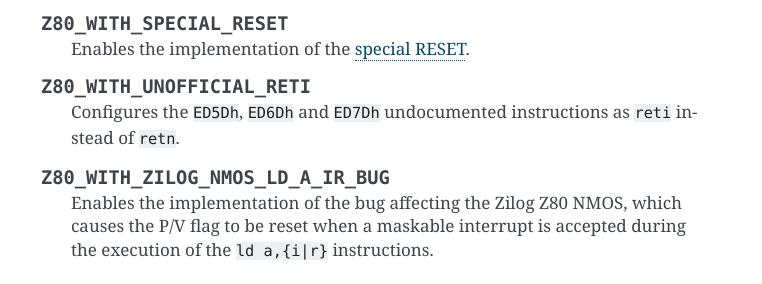
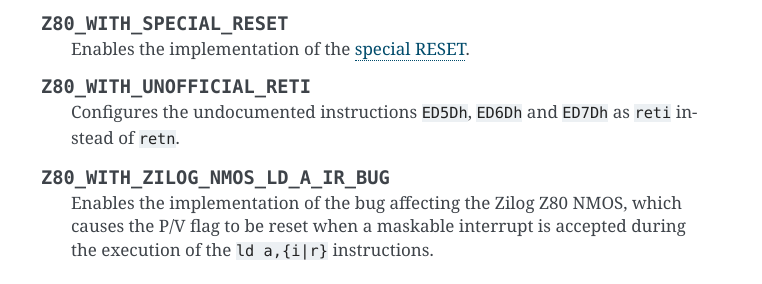
Before and after one commit to redcode/Z80, a Sphinx documentation site: the page built from documentation/Integration.rst, in a window 1280 px wide and 900 px high, scrolled down 1919 px. Shown: the part 483-767 px from the top of the window, without its empty margins (379-1141 px from the left). Built offline with Sphinx 7.4.7, drawn with Linux system fonts in a browser that asks for light colours.

Commit message:
Grammatical correctness.

```diff
--- a/documentation/Installation.rst
+++ b/documentation/Installation.rst
@@ -173,7 +173,7 @@
 
 .. option:: -DZ80_WITH_UNOFFICIAL_RETI=(YES|NO)
 
-   Configure the ``ED5Dh``, ``ED6Dh`` and ``ED7Dh`` undocumented instructions as ``reti`` instead of ``retn``. |br| |nl|
+   Configure the undocumented instructions ``ED5Dh``, ``ED6Dh`` and ``ED7Dh`` as ``reti`` instead of ``retn``. |br| |nl|
    The default is ``NO``.
 
 .. option:: -DZ80_WITH_ZILOG_NMOS_LD_A_IR_BUG=(YES|NO)
--- a/documentation/Integration.rst
+++ b/documentation/Integration.rst
@@ -96,7 +96,7 @@
 
 .. c:macro:: Z80_WITH_UNOFFICIAL_RETI
 
-   Configures the ``ED5Dh``, ``ED6Dh`` and ``ED7Dh`` undocumented instructions as ``reti`` instead of ``retn``.
+   Configures the undocumented instructions ``ED5Dh``, ``ED6Dh`` and ``ED7Dh`` as ``reti`` instead of ``retn``.
 
 .. c:macro:: Z80_WITH_ZILOG_NMOS_LD_A_IR_BUG
 
```
Also changed, not shown: README.md (+1 -1 lines), 1 other file.
